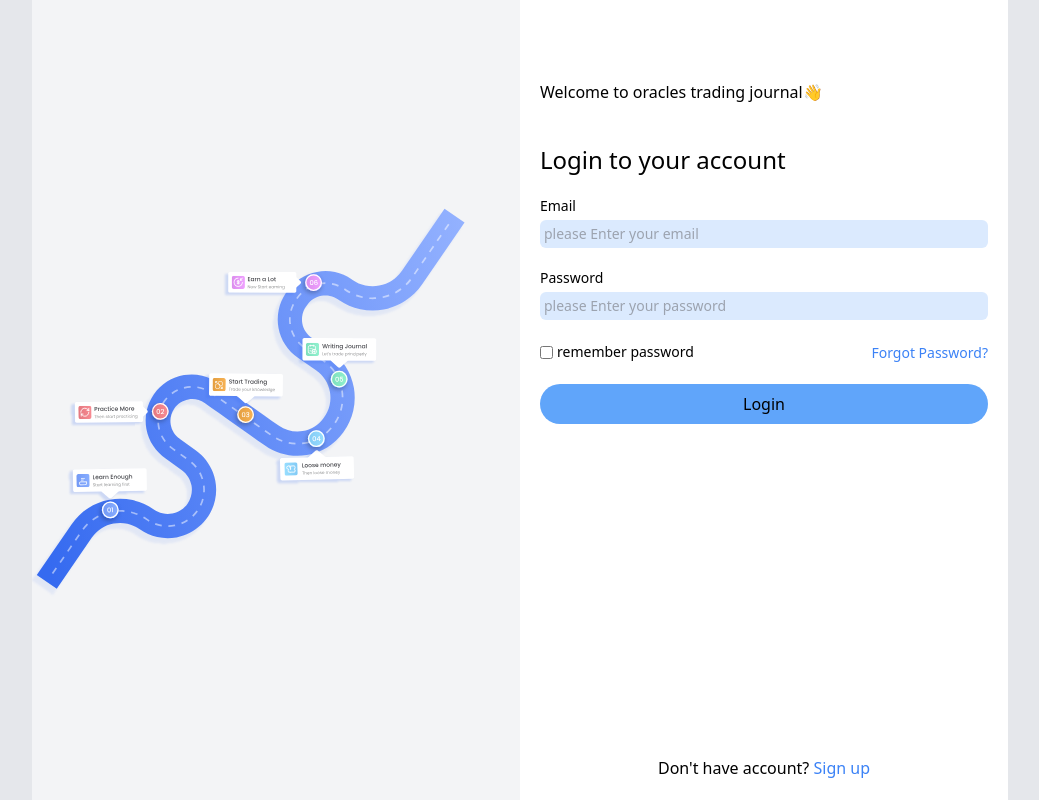
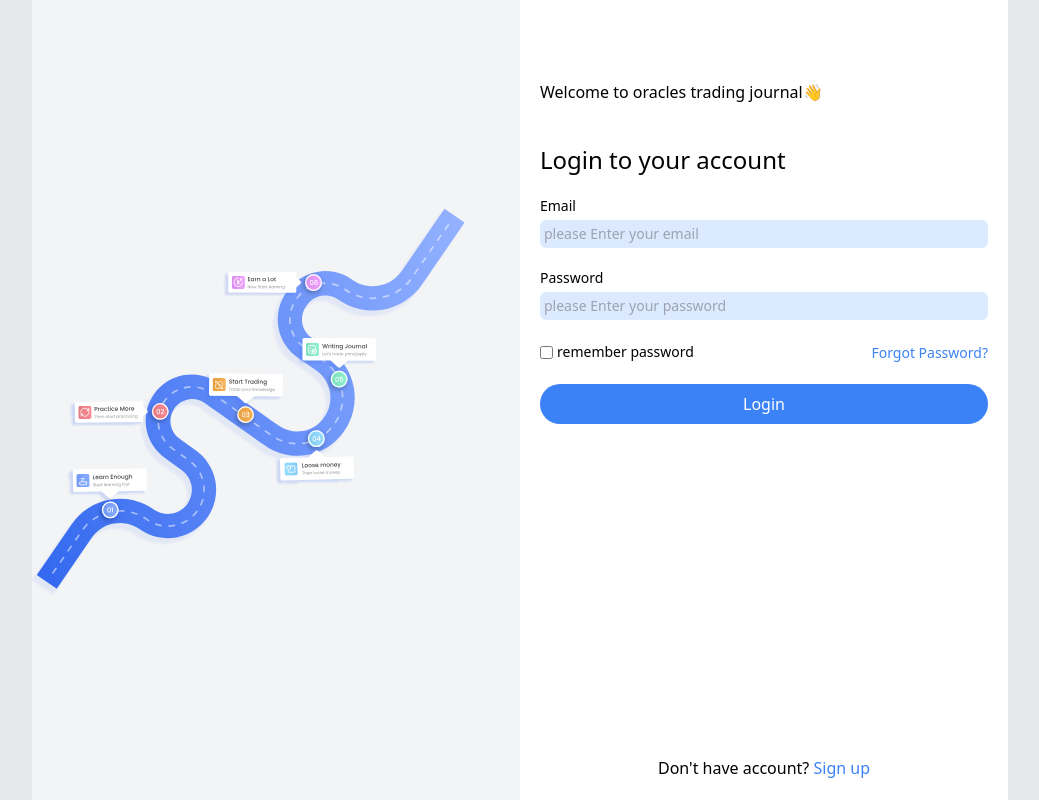
Before and after one commit to majid-amini/loginform_tailwindcss, a website: page index.html in a window 1280 px wide. Shown: the whole page, without its empty margins (120-1159 px from the left). Drawn offline with Linux system fonts and the light colour scheme.

Commit message:
button color changed

```diff
--- a/index.html
+++ b/index.html
@@ -36,7 +36,7 @@
 
                 </div>
                 <div>
-                    <button class="w-full bg-blue-400 rounded-full p-2">Login</button>
+                    <button class="w-full bg-blue-500 text-white rounded-full p-2 transition-all duration-300 ease-in-out">Login</button>
                 </div>
             </form>
             <div class="pb-5">
```
Also changed, not shown: css/main.css.
